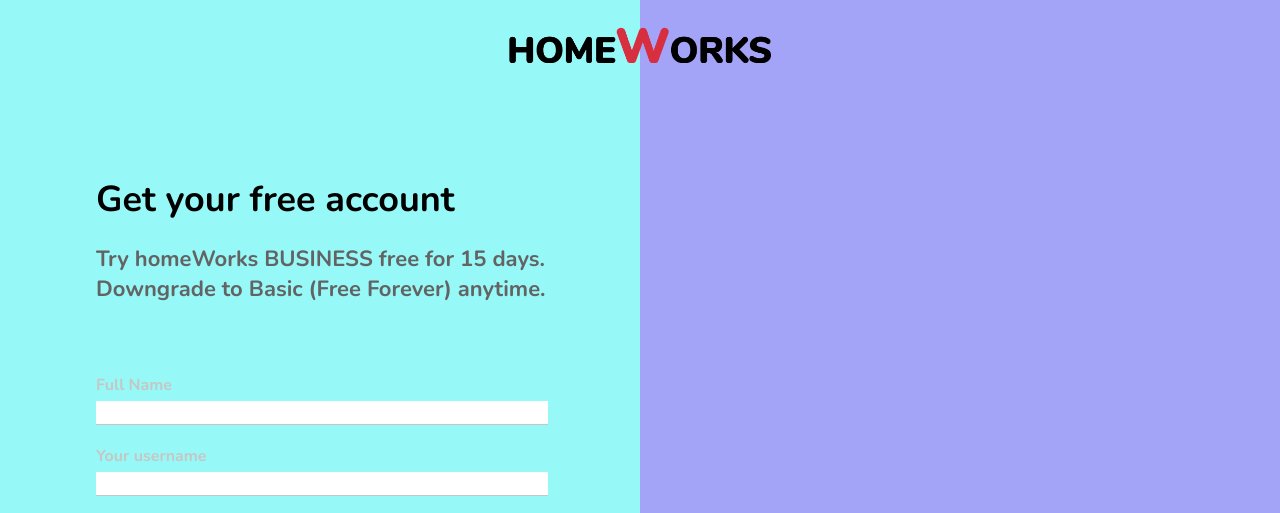
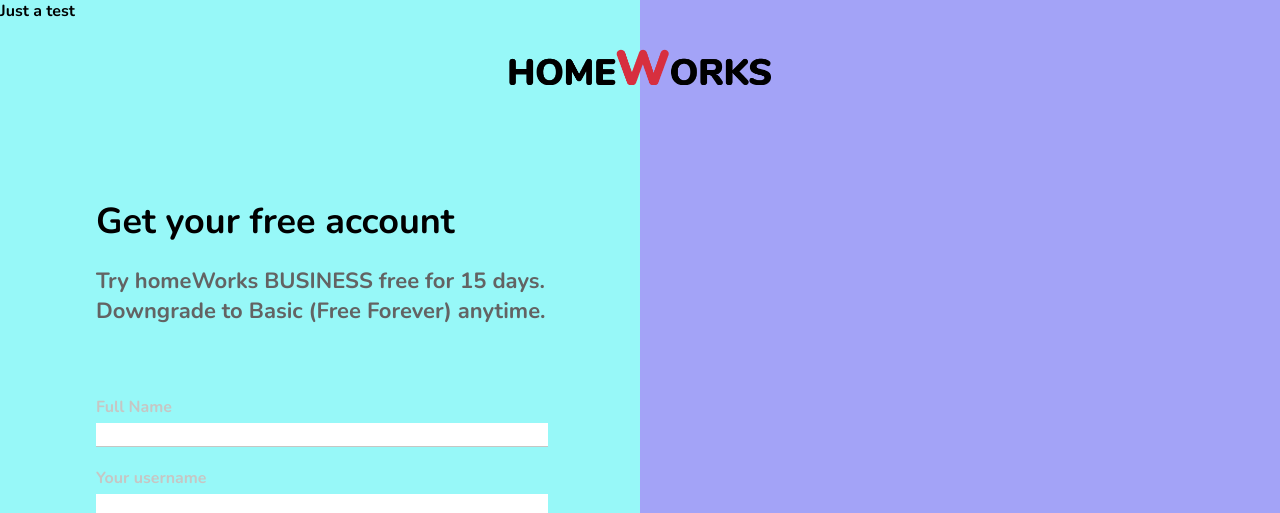
Before and after one commit to mylcevaleksandr/Remote_Homework_Regexp, a plain HTML site: page index.html in a window 1280 px wide. Shown: the top 513 px of the page. Drawn offline with Linux system fonts and the light colour scheme.

Commit message:
added h5

```diff
--- a/index.html
+++ b/index.html
@@ -9,6 +9,7 @@
     <script async src="JS/script.js"></script>
 </head>
 <body>
+<h5>Just a test</h5>
 <div class="half-one"></div>
 <div class="half-two"></div>
 
```
